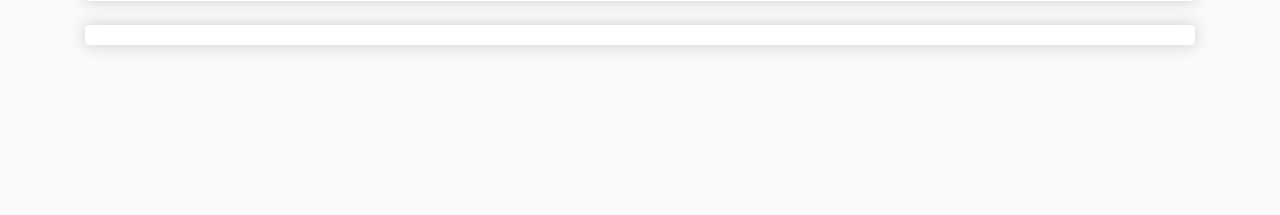
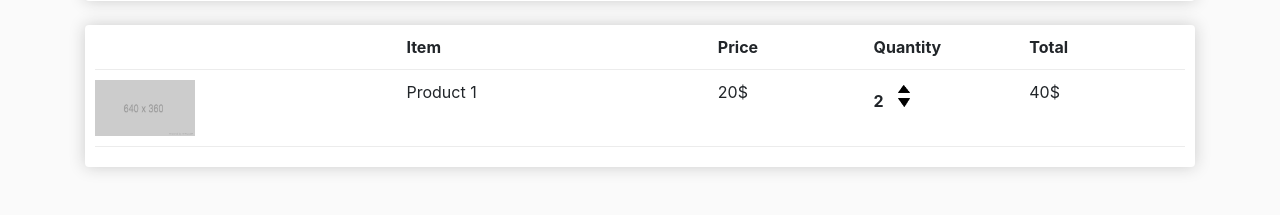
Before and after one commit to Karanpal-Sekhon/mangax, a Django app: page /cart/ in a window 1280 px wide. Shown: the part 340-555 px from the top of the page. Run offline with Django 4.2, Linux system fonts and the light colour scheme; some libraries are stand-ins or nearby versions.

Commit message:
finished cart page

```diff
--- a/store/templates/store/cart.html
+++ b/store/templates/store/cart.html
@@ -22,7 +22,29 @@
         </div>
         <br>
         <div class = "box-element">
+            <div class = "cart-row">
+                <div style="flex:2"></div>
+                <div style="flex:2"><strong>Item</strong></div>
+                <div style="flex:1"><strong>Price</strong></div>
+                <div style="flex:1"><strong>Quantity</strong></div>
+                <div style="flex:1"><strong>Total</strong></div>
 
+            </div>
+
+            <div class = "cart-row">
+                <div style="flex:2"><img class = "row-image" src = "{% static 'images/placeholder.png' %}"></div>
+                <div style="flex:2">Product 1</div>
+                <div style="flex:1">20$</div>
+                <div style="flex:1">
+                    <p class="quantity">2</p>
+                    <div class="quantity">
+                        <img class="chg-quantity" src="{% static  'images/arrow-up.png' %}">
+
+                        <img class="chg-quantity" src="{% static  'images/arrow-down.png' %}">
+                    </div>
+                </div>
+                <div style="flex:1">40$</div>
+            </div>
         </div>
     </div>
 </div>
```
